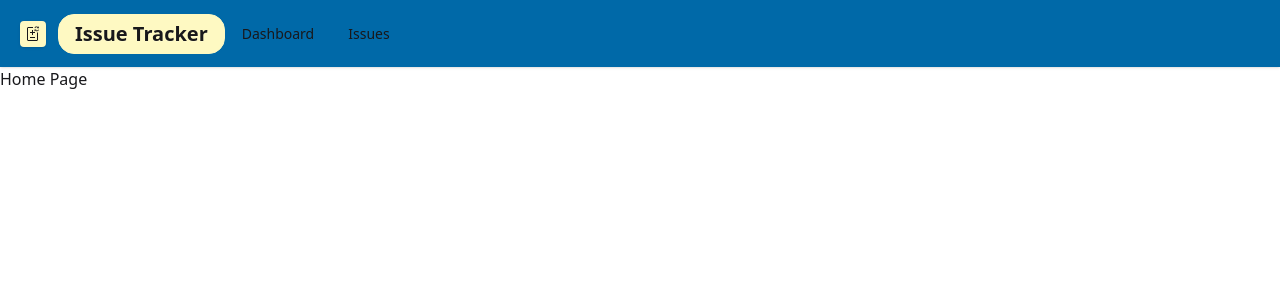
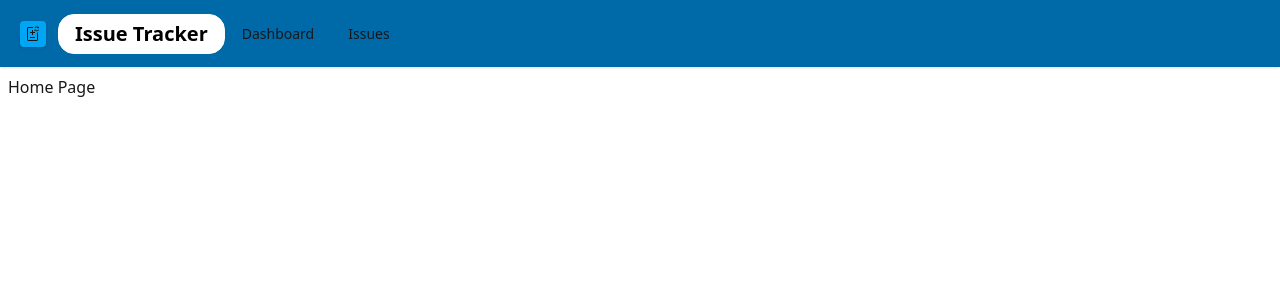
Before and after one commit to casper-zielinski/Issue-Tracker, a Next.js app: page / in a window 1280 px wide. Shown: the top 300 px of the page. Built offline with nearby package versions, Linux system fonts and the light colour scheme; what @radix-ui/themes would draw is missing.

Commit message:
feat: issue page

```diff
--- /dev/null
+++ b/src/app/Issues/new/page.tsx
@@ -0,0 +1,17 @@
+'use client'
+
+import { Button, TextArea, TextField } from "@radix-ui/themes";
+import React from "react";
+
+const NewIssuePage = () => {
+  return (
+    <div className="flex flex-col space-y-3 justify-center-safe p-3 items-center">
+      <TextField.Root placeholder="Title" className="w-1/2 min-w-3xs">
+      </TextField.Root>
+      <TextArea placeholder="Your Issue..." className="w-1/2 min-w-3xs"/>
+      <Button className="font-bold font-mono">Submit New Issue</Button>
+    </div>
+  );
+};
+
+export default NewIssuePage;
--- a/src/app/Issues/page.tsx
+++ b/src/app/Issues/page.tsx
@@ -1,12 +1,15 @@
-import React from 'react'
-import { Button } from '@radix-ui/themes'
+"use client";
+
+import React from "react";
+import { Button } from "@radix-ui/themes";
+import Link from "next/link";
 
 const IssuePage = () => {
   return (
     <div>
-      <Button>New Issue</Button>
+      <Button><Link href='/Issues/new'>New Issue</Link></Button>
     </div>
-  )
-}
+  );
+};
 
-export default IssuePage
+export default IssuePage;
--- a/src/app/Nav.tsx
+++ b/src/app/Nav.tsx
@@ -12,7 +12,7 @@ const Nav = () => {
     <div className="navbar bg-sky-700 shadow-sm">
       <div className="navbar-start">
         <div className="dropdown">
-          <div tabIndex={0} role="button" className="btn btn-ghost lg:hidden">
+          <div tabIndex={0} role="button" className="btn btn-ghost md:hidden">
             <svg
               className="h-5 w-5"
               fill="none"
@@ -34,7 +34,7 @@ const Nav = () => {
             <li>
               <Link
                 href="/Dashboard"
-                className={currentPath === "/Dashboard" ? "bg-yellow-100" : ""}
+                className={currentPath === "/Dashboard" ? "bg-white" : ""}
               >
                 Dashboard
               </Link>
@@ -42,7 +42,7 @@ const Nav = () => {
             <li>
               <Link
                 href="/Issues"
-                className={currentPath === "/Issues" ? "bg-yellow-100" : ""}
+                className={currentPath === "/Issues" ? "bg-white" : ""}
               >
                 Issues
               </Link>
@@ -52,32 +52,33 @@ const Nav = () => {
         <div
           className={
             currentPath === "/"
-              ? "m-3 border-5 bg-yellow-100 border-yellow-100 shadow rounded"
-              : "m-3 border-5 border-sky-700 hover:bg-yellow-100  hover:border-yellow-100 hover:shadow-2xl rounded"
+              ? "m-3 border-5 bg-sky-500 border-sky-500 shadow rounded"
+              : "m-3 border-5 border-sky-700 hover:bg-sky-500  hover:border-sky-500 hover:shadow-2xl rounded"
           }
         >
           <Link href="/">
             <VscEditSession />
           </Link>
         </div>
+
         <Link
           className={
             currentPath === "/"
-              ? "bg-yellow-100 border-1 border-yellow-100 btn btn-ghost text-xl rounded-2xl hover:text-black"
+              ? "bg-white border-1 border-white btn btn-ghost text-xl rounded-2xl text-black"
               : "border-1 border-sky-700 btn btn-ghost text-xl rounded-2xl hover:text-white"
           }
           href="/"
         >
           Issue Tracker
         </Link>
-        <div className="hidden lg:flex">
+        <div className="hidden md:flex">
           <ul className="menu menu-horizontal px-1 flex space-x-2">
             <li>
               <Link
                 href="/Dashboard"
                 className={
                   currentPath === "/Dashboard"
-                    ? "bg-yellow-100 border-1 border-yellow-100"
+                    ? "bg-white border-1 border-white text-black"
                     : "border-1 border-sky-700"
                 }
               >
@@ -89,7 +90,7 @@ const Nav = () => {
                 href="/Issues"
                 className={
                   currentPath === "/Issues"
-                    ? "bg-yellow-100 border-1 border-yellow-100"
+                    ? "bg-white border-1 border-white text-black"
                     : "border-1 border-sky-700"
                 }
               >
--- a/src/app/layout.tsx
+++ b/src/app/layout.tsx
@@ -26,13 +26,13 @@ export default function RootLayout({
   children: React.ReactNode;
 }>) {
   return (
-    <html lang="en" data-theme="forest">
+    <html lang="en">
       <body
         className={`${geistSans.variable} ${geistMono.variable} antialiased`}
       >
-        <Theme>
+        <Theme appearance="dark">
           <Nav />
-          {children}
+          <main className="p-2">{children}</main>
         </Theme>
       </body>
     </html>
```
Also changed, not shown: 1 other file (tests, documents, lock files or other folders).
